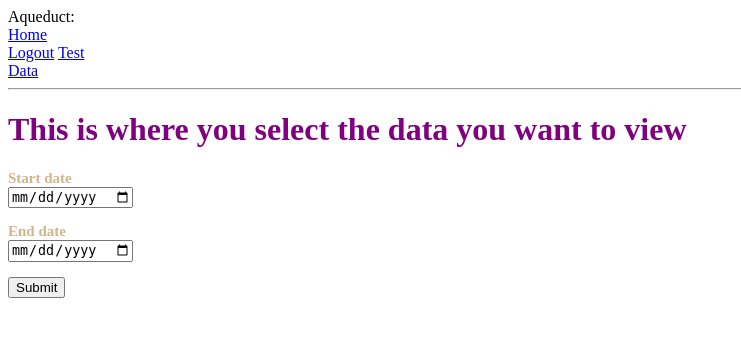
After one commit to ShyGuyPy/Aqueduct_API, a Flask app: template python_rest/test_app/app/templates/data.html in a window 1280 px wide. The commit adds this page. Shown: the top 337 px of the page, without its empty margins (0-741 px from the left). Run offline with Flask 2, Linux system fonts and the light colour scheme; the template is opened without the code that fills it: most values are stand-ins (such as "Sample title", 1, 10 or a date in 2020); form fields are guessed from the names that the template uses.

Commit message:
data page added

```diff
--- a/python_rest/test_app/app/templates/base.html
+++ b/python_rest/test_app/app/templates/base.html
@@ -17,7 +17,8 @@
             {% else %}
             <a href="{{ url_for('logout') }}">Logout</a>
             {% endif %}
-            <a href="{{ url_for('test')}}"> Test </a>
+            <a href="{{ url_for('test')}}"> Test </a><br>
+            <a href="{{ url_for('data')}}">Data</a><br>
         </div>
         <hr>
         {% with messages = get_flashed_messages() %}
--- /dev/null
+++ b/python_rest/test_app/app/templates/data.html
@@ -0,0 +1,22 @@
+{%extends "base.html" %}
+
+{% block content %}
+    <h1>This is where you select the data you want to view</h1>
+    <form action="" method="get" >
+        <p>
+            {{ form.start_date.label }}<br>
+            {{ form.start_date(size=32) }}<br>
+            {% for error in form.start_date.errors %}
+            <span style= "color: red;">[{{ error }}]</span>
+            {% endfor %}
+        </p>
+        <p>
+            {{ form.end_date.label }}<br>
+            {{ form.end_date(size=32) }}<br>
+            {% for error in form.end_date.errors %}
+            <span style= "color: red;">[{{ error }}]</span>
+            {% endfor %}
+        </p>
+        <p>{{form.submit()}}</p>
+    </form>
+{% endblock %}
```
Also changed, not shown: python_rest/test_app/app/forms.py (+6 -1 lines), python_rest/test_app/app/routes.py (+8 -3 lines).
